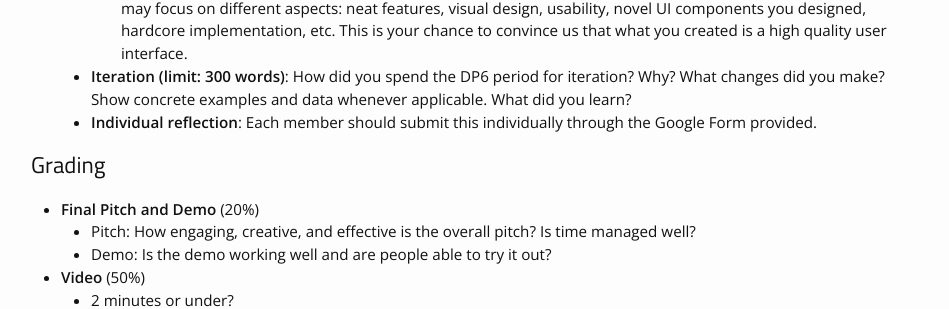
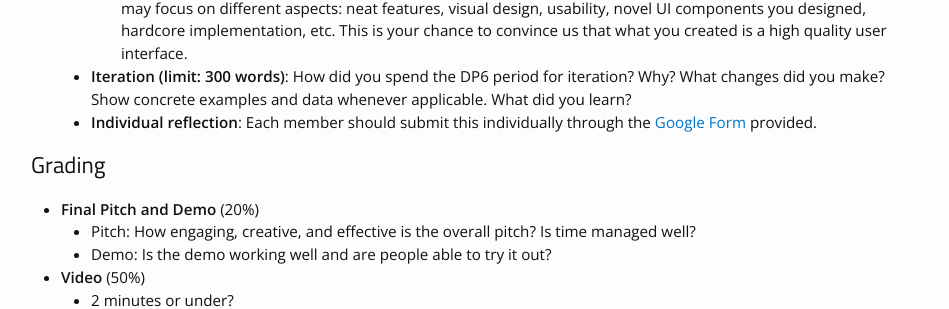
Before and after one commit to cstl-kaist/cs374-2025-spring, a Jekyll site: the page built from _projects/08_DP6.md, in a window 1280 px wide and 900 px high, scrolled down 1225 px. Shown: the part 148-457 px from the top of the window, without its empty margins (164-1113 px from the left). Built offline with Jekyll 4.4.1, drawn with Linux system fonts in a browser that asks for light colours; nearby versions of some CDN libraries; part of the change alters nothing that is shown.

```diff
--- a/_projects/08_DP6.md
+++ b/_projects/08_DP6.md
@@ -39,7 +39,7 @@ Finally, it's time to present your design process and the resulting interface to
     * **Representative screenshots**: Include a few most important screenshots that showcase the uniqueness of your application. Add callouts, annotations, or captions.
     * **Quality arguments (limit: 500 words)**: Make convincing arguments for what makes your interface "great". Add comments from users, UI screenshots, etc. that could support your arguments. Depending on your interface, you may focus on different aspects: neat features, visual design, usability, novel UI components you designed, hardcore implementation, etc. This is your chance to convince us that what you created is a high quality user interface.
   * **Iteration (limit: 300 words)**: How did you spend the DP6 period for iteration? Why? What changes did you make? Show concrete examples and data whenever applicable. What did you learn?
-  * **Individual reflection**: Each member should submit this individually through the Google Form provided.
+  * **Individual reflection**: Each member should submit this individually through the [Google Form](https://docs.google.com/forms/d/e/1FAIpQLSeQocYiqDXTDh7G65FNd0d8inLTYKx50sgeES0oxegDVlOStw/viewform) provided.
 
 ## Grading
 * **Final Pitch and Demo** (20%)
```
